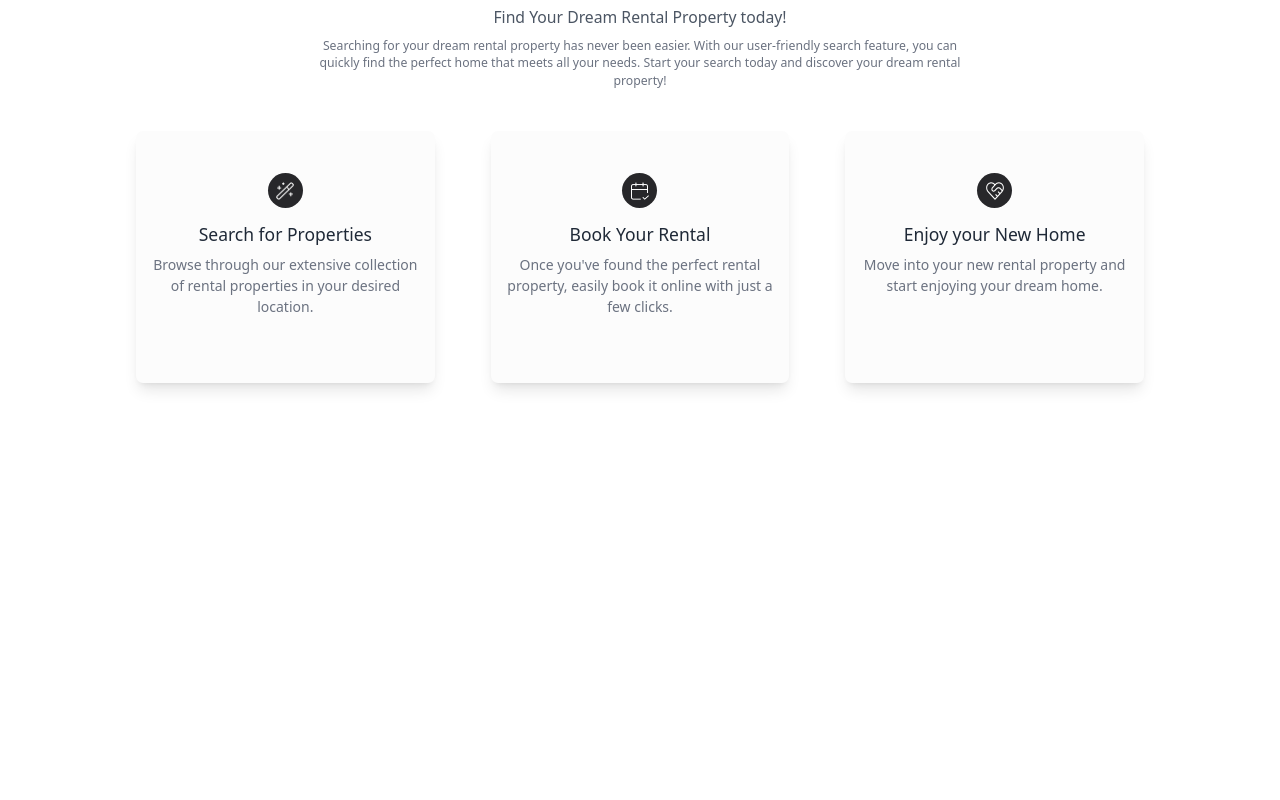
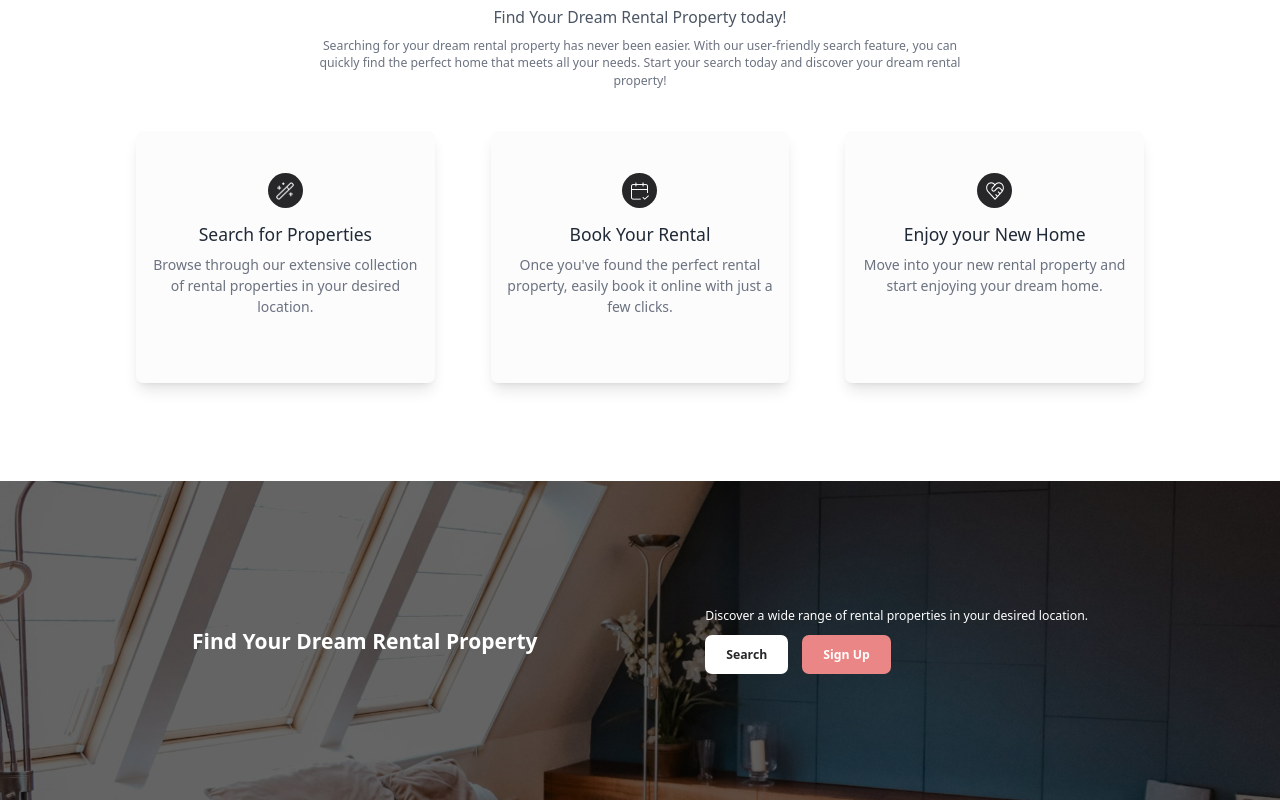
Before and after one commit to Rotaralexc/FullStack-RealEstateApp-AWS, a Next.js app in the folder client/: page /landing in a window 1280 px wide. Shown: the part 1571-2371 px from the top of the page. Before the commit the page ends 2052 px from the top, so only its background shows below. Built offline with nearby package versions, Linux system fonts and the light colour scheme; no server answers.

Commit message:
Implement Call To Action Section

```diff
--- /dev/null
+++ b/client/src/app/(nondashboard)/landing/CallToActionSection.tsx
@@ -0,0 +1,58 @@
+"use client";
+
+import Image from "next/image";
+import React from "react";
+import { motion } from "framer-motion";
+import Link from "next/link";
+
+const CallToActionSection = () => {
+  return (
+    <div className="relative py-24">
+      <Image
+        src="/landing-call-to-action.jpg"
+        alt="Rentiful Search Section Background"
+        fill
+        className="object-cover object-center"
+      />
+      <div className="absolute inset-0 bg-black bg-opacity-60"></div>
+      <motion.div
+        initial={{ opacity: 0, y: 20 }}
+        transition={{ duration: 0.5 }}
+        whileInView={{ opacity: 1, y: 0 }}
+        viewport={{ once: true }}
+        className="relative max-w-4xl xl:max-w-6xl mx-auto px-6 sm:px-8 lg:px-12 xl:px-16 py-12"
+      >
+        <div className="flex flex-col md:flex-row justify-between items-center">
+          <div className="mb-6 md:mb-0 md:mr-10">
+            <h2 className="text-2xl font-bold text-white">
+              Find Your Dream Rental Property
+            </h2>
+          </div>
+          <div>
+            <p className="text-white mb-3">
+              Discover a wide range of rental properties in your desired
+              location.
+            </p>
+            <div className="flex justify-center md:justify-start gap-4">
+              <button
+                onClick={() => window.scrollTo({ top: 0, behavior: "smooth" })}
+                className="inline-block text-primary-700 bg-white rounded-lg px-6 py-3 font-semibold hover:bg-primary-500 hover:text-primary-50"
+              >
+                Search
+              </button>
+              <Link
+                href="/signup"
+                className="inline-block text-white bg-secondary-500 rounded-lg px-6 py-3 font-semibold hover:bg-secondary-600"
+                scroll={false}
+              >
+                Sign Up
+              </Link>
+            </div>
+          </div>
+        </div>
+      </motion.div>
+    </div>
+  );
+};
+
+export default CallToActionSection;
--- a/client/src/app/(nondashboard)/landing/page.tsx
+++ b/client/src/app/(nondashboard)/landing/page.tsx
@@ -2,6 +2,7 @@
 import HeroSection from './HeroSection'
 import FeaturesSection from './FeaturesSection'
 import DiscoverSection from './DiscoverSection'
+import CallToActionSection from './CallToActionSection'
 
 const Landing = () => {
   return (
@@ -9,6 +10,7 @@
       <HeroSection />
       <FeaturesSection />
       <DiscoverSection />
+      <CallToActionSection />
     </div>
   )
 }
```
